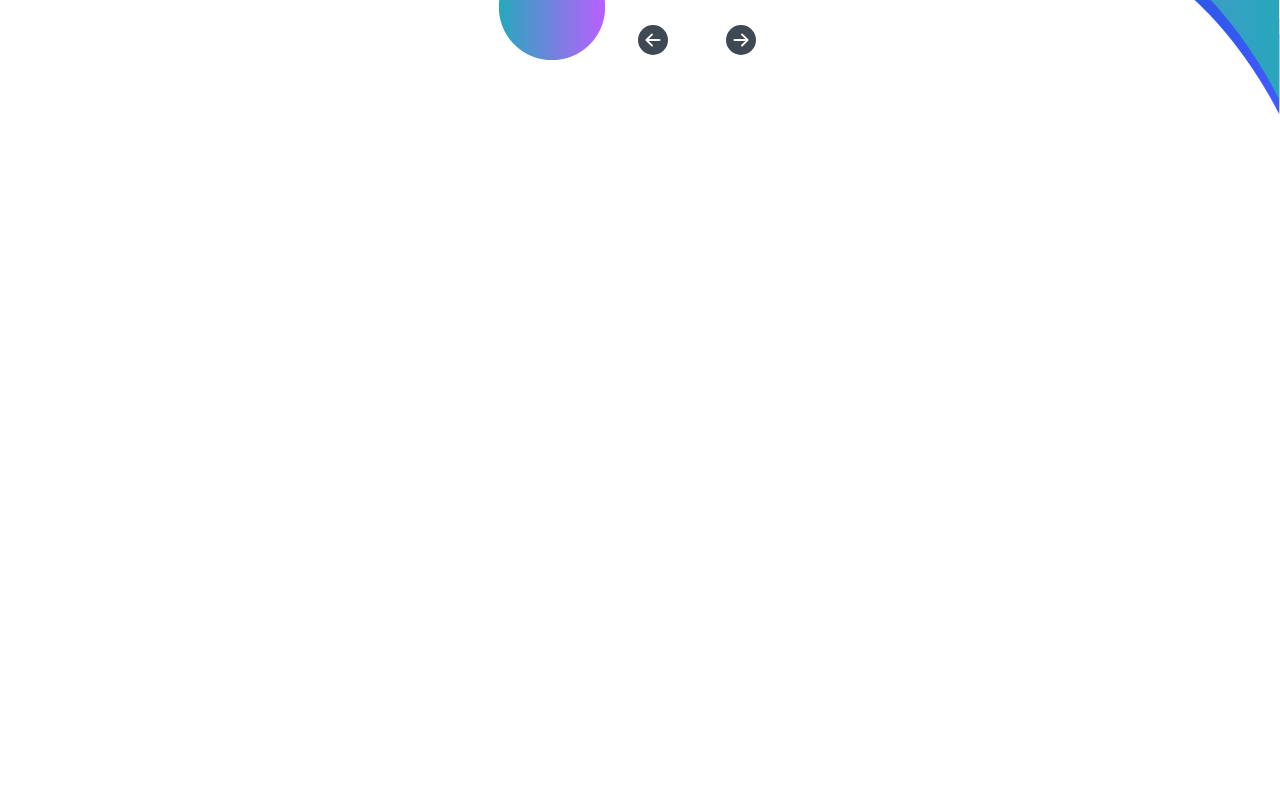
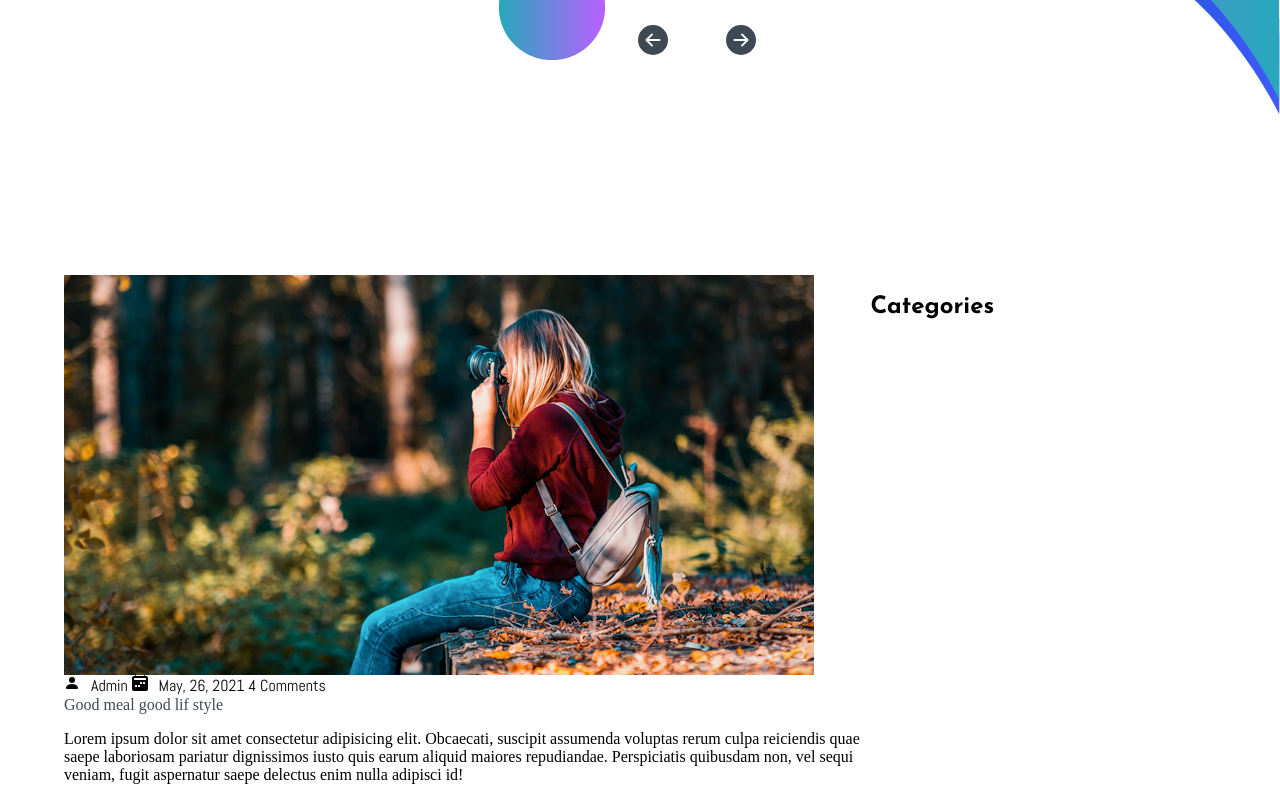
Before and after one commit to Code-250/Richard-s-Blog, a plain HTML site: page container/index.html in a window 1280 px wide. Shown: the part 1477-2277 px from the top of the page. Before the commit the page ends 1752 px from the top, so only its background shows below. Drawn offline with Linux system fonts and the light colour scheme; files whose address does not match are found by name.

Commit message:
creating a post  to my site

```diff
--- a/container/index.html
+++ b/container/index.html
@@ -140,7 +140,52 @@
             </div>
         </section>
     </main>
+    <!------------------site Content---------------->
+    <section class="container">
+        <div class="site-content">
+            <div class="posts">
+                <div class="post-content">
+                    <div class="post-image">
+                        <img src="../Blooger_Assets/assets/Blog-post/blog1.png"
+                        alt="blog 1">
 
+                        <div class="post-info">
+                            <span>
+                                <svg xmlns="http://www.w3.org/2000/svg" width="16" height="16" fill="currentColor" class="bi bi-person-fill text-gray" viewBox="0 0 16 16">
+                                    <path d="M3 14s-1 0-1-1 1-4 6-4 6 3 6 4-1 1-1 1H3zm5-6a3 3 0 1 0 0-6 3 3 0 0 0 0 6z"/>
+                                </svg>&nbsp;&nbsp;
+                                Admin
+                            </span>
+                            <span>
+                                <svg xmlns="http://www.w3.org/2000/svg" width="16" height="16" fill="currentColor" class="bi bi-calendar2-week-fill text-gray" viewBox="0 0 16 16">
+                                    <path d="M3.5 0a.5.5 0 0 1 .5.5V1h8V.5a.5.5 0 0 1 1 0V1h1a2 2 0 0 1 2 2v11a2 2 0 0 1-2 2H2a2 2 0 0 1-2-2V3a2 2 0 0 1 2-2h1V.5a.5.5 0 0 1 .5-.5zm9.954 3H2.545c-.3 0-.545.224-.545.5v1c0 .276.244.5.545.5h10.91c.3 0 .545-.224.545-.5v-1c0-.276-.244-.5-.546-.5zM8.5 7a.5.5 0 0 0-.5.5v1a.5.5 0 0 0 .5.5h1a.5.5 0 0 0 .5-.5v-1a.5.5 0 0 0-.5-.5h-1zm3 0a.5.5 0 0 0-.5.5v1a.5.5 0 0 0 .5.5h1a.5.5 0 0 0 .5-.5v-1a.5.5 0 0 0-.5-.5h-1zM3 10.5v1a.5.5 0 0 0 .5.5h1a.5.5 0 0 0 .5-.5v-1a.5.5 0 0 0-.5-.5h-1a.5.5 0 0 0-.5.5zm3.5-.5a.5.5 0 0 0-.5.5v1a.5.5 0 0 0 .5.5h1a.5.5 0 0 0 .5-.5v-1a.5.5 0 0 0-.5-.5h-1z"/>
+                                </svg>&nbsp;&nbsp;
+                                May, 26, 2021
+                            </span><span>4 Comments</span>
+                        </div>
+                        <div class="post-title">
+                            <a href="#">Good meal good lif style</a>
+                            <p>
+                                Lorem ipsum dolor sit amet consectetur adipisicing elit.
+                                Obcaecati, suscipit assumenda voluptas rerum culpa reiciendis quae
+                                saepe laboriosam
+                                pariatur dignissimos iusto quis earum aliquid maiores repudiandae.
+                                Perspiciatis quibusdam non, vel sequi veniam,
+                                fugit aspernatur saepe delectus enim nulla adipisci id!
+                            </p>
+                        </div>
+
+                    </div>
+                </div>
+            </div>
+
+            <aside class="sidebar">
+                <h2>Categories</h2>
+            </aside>
+        </div>
+    </section>
+
+        <!------------------site Content---------------->
     <!-- X-------------MainSiteSEection---------------X -->
 
 
--- a/css/style.css
+++ b/css/style.css
@@ -226,8 +226,11 @@ section .container .owl-nav .owl-nav-prev:hover, .owl-nav-next:hover{
 .owl-theme .owl-nav[class*='owl-']{
     outline: none;
 }
-/*          site carouser            */
-
+/*------------X------site carouser---------X----------X*/
+.site-content{
+    display: grid;
+    grid-template-columns: 70% 30%;
+}
 
 
 /* ----------x--------main site section------x------------------ */
```
